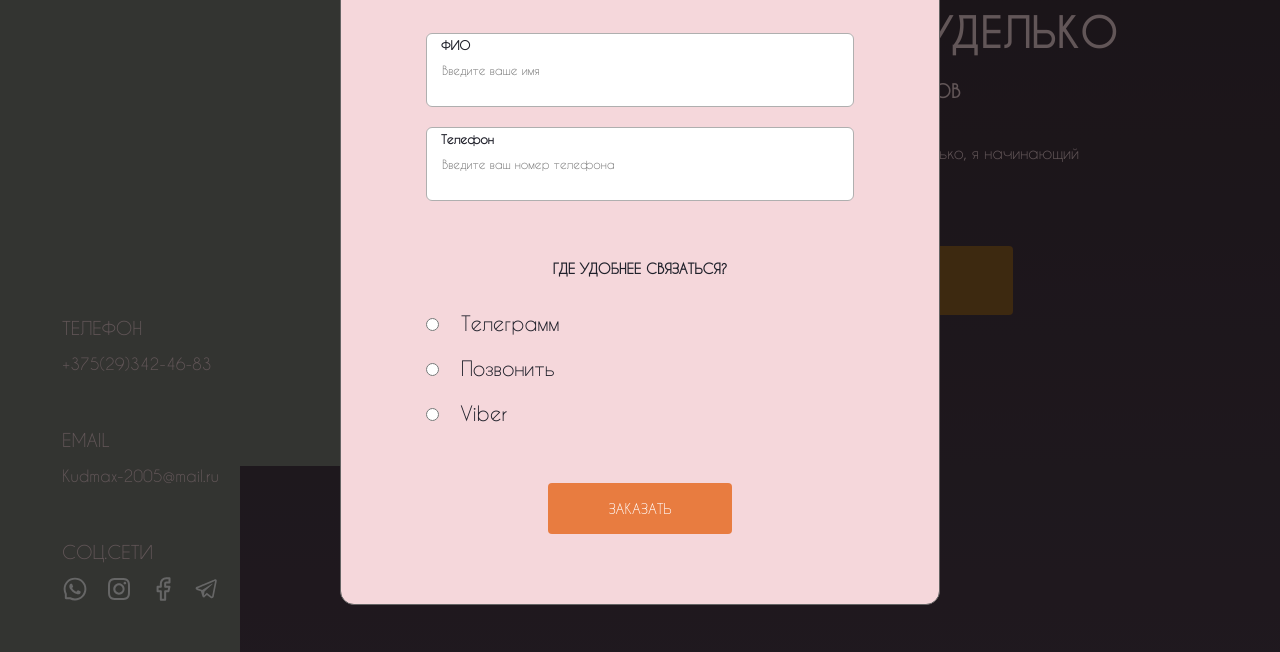
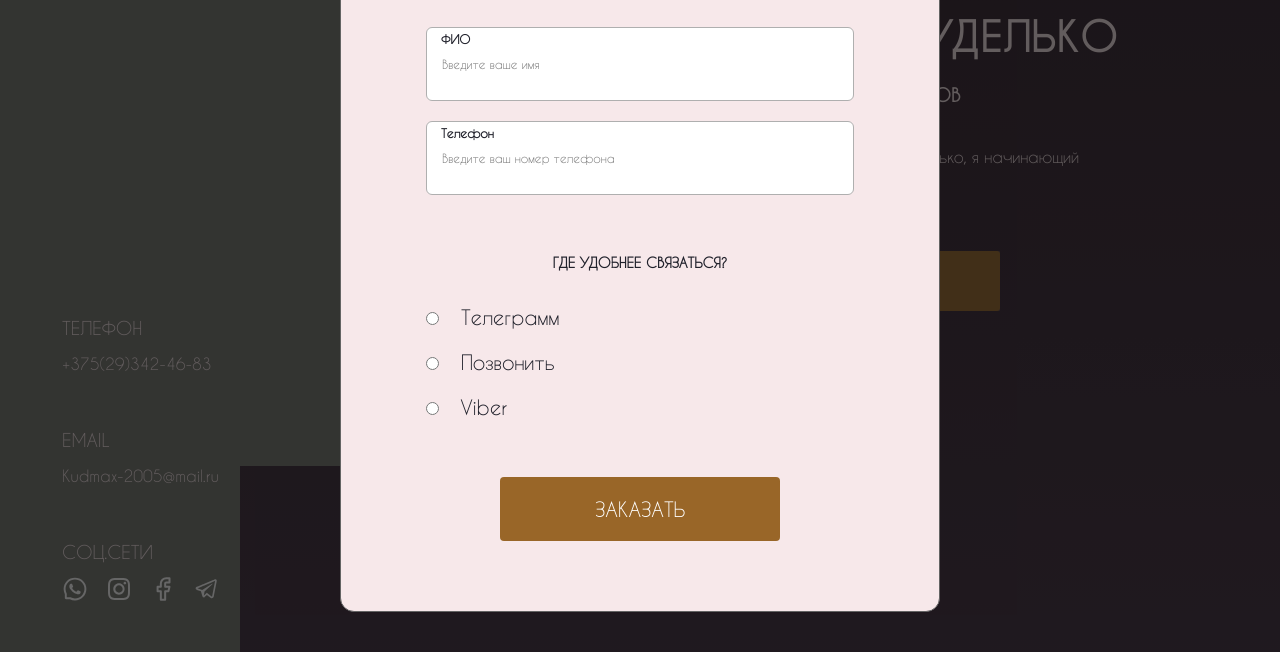
Before and after one commit to elenaK-2018/My-portfolio, a plain HTML site: page index.html in a window 1280 px wide. Both pictures are taken after a click on the button "ЗАКАЗАТЬ". Shown: the part 148-800 px from the top of the page. Drawn offline with Linux system fonts and the light colour scheme; files whose address does not match are found by name.

Commit message:
added favicons

```diff
--- a/css/modal.css
+++ b/css/modal.css
@@ -2,7 +2,7 @@
   position: relative;
   border-radius: 14px;
   border: 1px solid #646464;
-  background-color: var( --color-text);
+  background-color: var(--color-text);
   margin: auto;
   color: #20212b;
   padding: 40px 10px;
@@ -71,22 +71,23 @@
 .callback__btn {
   display: block;
   margin: 0 auto;
-  padding: 16px 60px;
+  padding: 16px 75px;
   border-radius: 4px;
-  background-color: #e87c40;
-  color: #ffffff;
+  background-color: var(--color-button);
+  color:#fff;
   font-size: 14px;
   font-weight: 500;
   line-height: 140%;
   text-transform: uppercase;
+  transition: all 0.3s ease-in-out;
 }
 
 .callback__btn:hover {
-  background-color: #f79e6f;
+  background-color: #ed905e;
 }
 
 .callback__btn:active {
-  background-color: #cc5717;
+  background-color: #a94e1d;
 }
 
 .connect__radio {
@@ -99,4 +100,8 @@
     min-width: 600px;
   }
 
+  .callback__btn {
+    padding: 18px 95px;
+    font-size: 20px;
+  }
 }
--- a/css/present.css
+++ b/css/present.css
@@ -29,23 +29,56 @@
   line-height: 140%;
   margin-bottom: 20px;
 }
+
 .present__order-btn {
-  padding: 16px 60px;
-  border-radius: 4px;
   background-color: var(--color-button);
-  color:  var( --color-text);
-  font-size: 14px;
+  height: 45px;
+  text-align: center;
+  width: 200px;
+  font-size: 18px;
+  cursor: pointer;
+  color: #fff;
+  text-transform: uppercase;
   letter-spacing: 1px;
-  text-transform: uppercase;
-  transition: 0.3s ease-in-out;
+  transition: all 0.4s ease-in-out;
+  position: relative;
+  z-index: 10;
+  border-radius: 3px;
 }
 
-.present__order-btn:hover {
-  background-color: #59290f;
+.present__order-btn:before {
+  content: '';
+  position: absolute;
+  top: 0;
+  left: 0;
+  width: 100%;
+  height: 100%;
+  z-index: 10;
+  background-color: rgba(255,255,255,0.1);
+  transition: all 0.4s;
 }
 
-.present__order-btn:active {
-  background-color: var(--color-button);
+.present__order-btn:hover::before {
+  opacity: 0 ;
+  transform: scale(0.5,0.5);
+}
+.present__order-btn::after {
+  content: '';
+  position: absolute;
+  top: 0;
+  left: 0;
+  width: 100%;
+  height: 100%;
+  z-index: 10;
+  opacity: 0;
+  transition: all 0.4s;
+  border: 2px solid rgba(237, 232, 232, 0.8);
+  transform: scale(1.2,1.2);
+}
+.present__order-btn:hover::after {
+  opacity: 1;
+  transform: scale(1,1);
+  border-radius: 3px;
 }
 
 @media (min-width: 480px) {
@@ -77,10 +110,6 @@
   .present__description {
     font-size: 16px;
   }
-
-  .present__order-btn {
-    font-size: 18px;
-  }
 }
 
 @media (min-width: 768px) {
@@ -106,7 +135,8 @@
   }
 
   .present__order-btn {
-    padding: 24px 82px;
+    width: 240px;
+    height: 60px;
   }
 }
 
@@ -126,6 +156,10 @@
     background-color: var(--color-menu);
     z-index: -1;
     border-radius: 0 0 5px 0;
+  }
+
+  .present__order-btn {
+    font-size: 20px;
   }
 }
 
--- a/css/var.css
+++ b/css/var.css
@@ -3,5 +3,5 @@
   --color-menu: #80827c;
   --color-dark: #20212b;
   --color-button: #996628;
-  --color-text: #f5d7db;
+  --color-text: #f7e8ea;
 }
--- a/index.html
+++ b/index.html
@@ -5,6 +5,13 @@
   <meta name="viewport" content="width=device-width, initial-scale=1.0">
   <link rel="preload" href="fonts/caviar-dreams.woff2" as="font" type="font/woff2" crossorigin>
   <link rel="preload" href="fonts/caviar-dreams.woff" as="font" type="font/woff" crossorigin>
+  <link rel="apple-touch-icon" sizes="76x76" href="favicons/apple-touch-icon.png">
+  <link rel="icon" type="image/png" sizes="32x32" href="favicons/favicon-32x32.png">
+  <link rel="icon" type="image/png" sizes="16x16" href="favicons/favicon-16x16.png">
+  <link rel="manifest" href="/site.webmanifest">
+  <link rel="mask-icon" href="favicons/safari-pinned-tab.svg" color="#91d3e5">
+  <meta name="msapplication-TileColor" content="#00aba9">
+  <meta name="theme-color" content="#ffffff">
   <title>My Portfolio</title>
   <link rel="stylesheet" href="css/style.css">
   <script src="js/jquery-3.7.1.min.js" defer></script>
```
Also changed, not shown: favicons/browserconfig.xml (added, +9 -0 lines), js/script.js (+5 -5 lines), favicons/android-chrome-96x96.png (added), favicons/apple-touch-icon.png (added), favicons/favicon-16x16.png (added), favicons/favicon-32x32.png (added), favicons/favicon.ico (added), favicons/mstile-150x150.png (added), favicons/safari-pinned-tab.svg (added), img/favicon.png (added), site.webmanifest (added).
